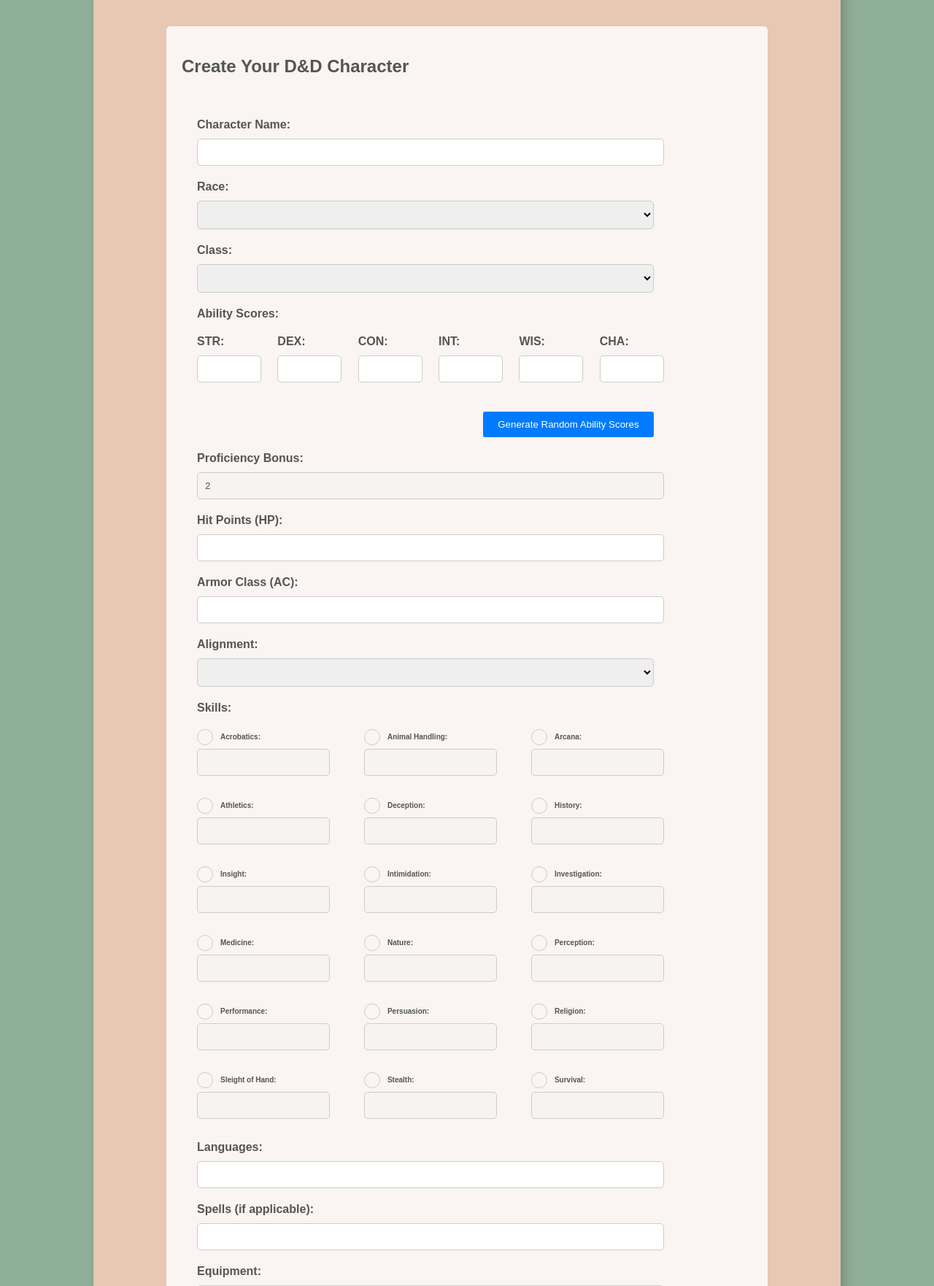
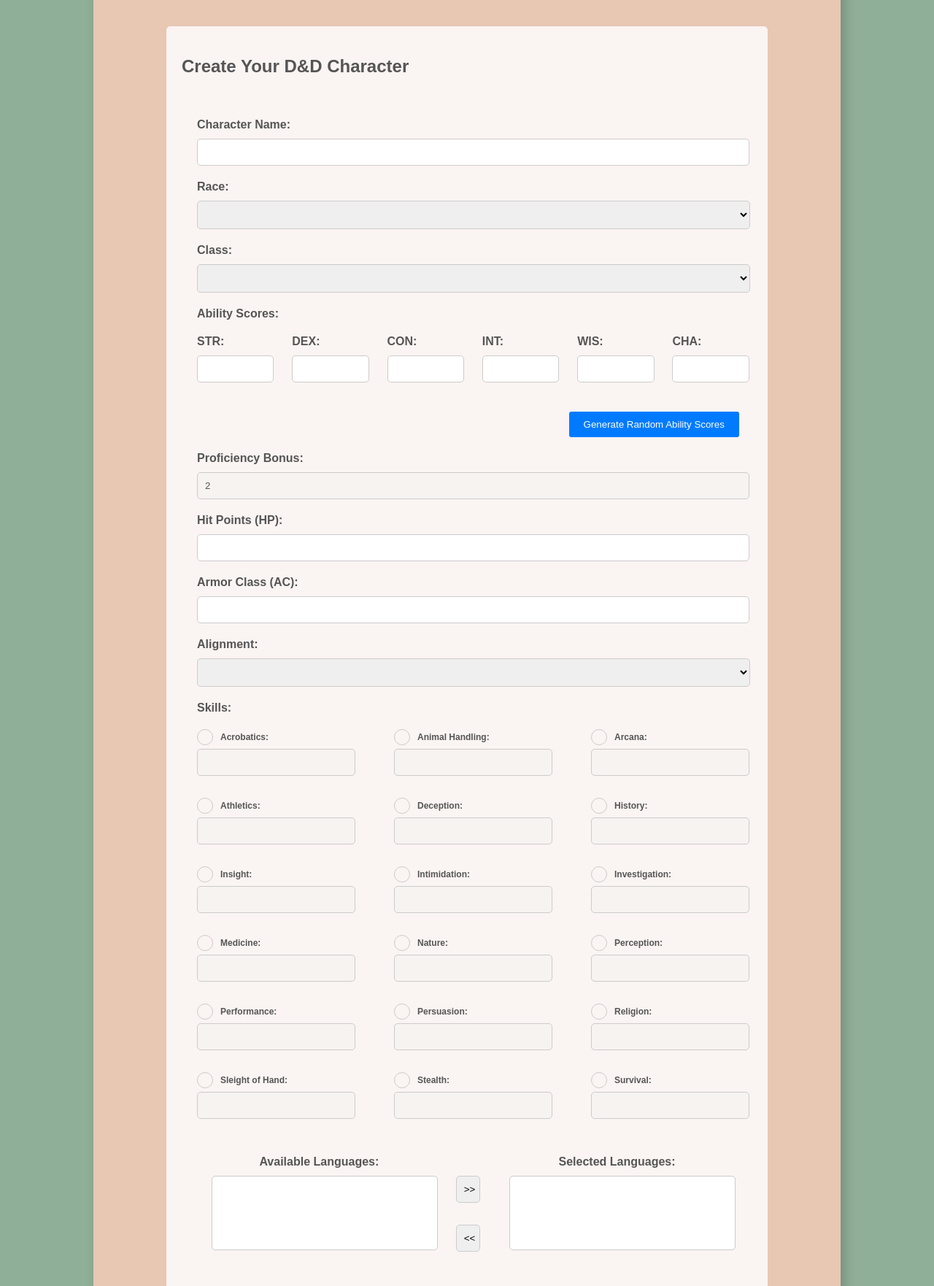
Before and after one commit to AngusDobson/dnd-app, a Flask app: page /character_creation in a window 1280 px wide. Shown: the part 144-1906 px from the top of the page at 73% size. Run offline with Flask 3, Linux system fonts and the light colour scheme; the visitor is signed in with stand-in values (Sample User, id 1); lists and menus that the app fills with data are empty; some libraries are stand-ins or nearby versions.

Commit message:
Character creation form complete

```diff
--- a/static/style.css
+++ b/static/style.css
@@ -115,6 +115,10 @@ input, textarea, select {
   padding-left: 10px;
   border: 1px solid #ccc;
   border-radius: 5px;
+}
+
+select {
+  width: calc(100% + 15px);
 }
 
 button {
@@ -397,10 +401,6 @@ button:hover {
   border: 1px solid var(--background-color);
   border-radius: 5px;
   background-color: var(--background-color);
-  width: 80%;
-}
-
-.char-creation-form form {
   width: 95%;
 }
 
@@ -457,7 +457,7 @@ button:hover {
 }
 
 .selector > label:nth-of-type(2){
-  font-size: 10px;
+  font-size: 12px;
 }
 
 .selector input[type="checkbox"]:checked + label:first-of-type {
@@ -467,12 +467,38 @@ button:hover {
 .ability-score-container input {
   width: 100%;
 }
+
 .ability-scores-label, .skills-label{
   margin-bottom: 20px;
   display: block;
 }
+
 .char-creation-form button#generateAbilityScores {
   align-self: flex-end;
   margin-top: 10px;
   margin-bottom: 20px;
 }
+
+.selectionbox-container{
+  width: 100%;
+}
+
+.selectionbox-section {
+  display: flex;
+  justify-content: center;
+}
+
+.selectionbox-section > .selectionbox-div, .selectionbox-buttons {
+  padding: 20px;
+}
+
+.selectionbox-buttons{
+  display: flex;
+  flex-direction: column;
+  margin-top: 18px;
+}
+
+.selectionbox-section > .selectionbox-div {
+  text-align: center;
+  width: 50%;
+}
--- a/templates/character_creation.html
+++ b/templates/character_creation.html
@@ -7,6 +7,8 @@
     <link rel="stylesheet" type="text/css" href="/static/style.css">
     <title>Tomekeeper - Welcome Traveler!</title>
     <script src="https://cdnjs.cloudflare.com/ajax/libs/axios/0.21.1/axios.min.js"></script>
+    <script src="https://ajax.googleapis.com/ajax/libs/jquery/3.5.1/jquery.min.js"></script>
+
 </head>
 <body class="main-body">
     <div class="main-div">
@@ -229,15 +231,56 @@
                   <input id="Survival" name="Survival" required disabled>
                 </div>
               </div>
+              <div class="selectionbox-container">
+                <section class="selectionbox-section">
+                  <div class="selectionbox-div">
+                    <label for="availableLanguages">Available Languages:</label>
+                    <select id="availableLanguages" size="5" multiple></select>
+                  </div>
+                  <div class="selectionbox-buttons">
+                    <input type="button" id="btnAddLang" value="&gt;&gt;" />
+                    <input type="button" id="btnRemoveLang" value="&lt;&lt;" />
+                  </div>
+                  <div class="selectionbox-div">
+                    <label for="selectedLanguages">Selected Languages:</label>
+                    <select id="selectedLanguages" size="5" multiple></select>
+                  </div>
+                </section>
+              </div>
 
-              <label for="characterLanguages">Languages:</label>
-              <input type="text" id="characterLanguages" name="character_languages" required>
+              <div class="selectionbox-container" id="characterSpells" hidden>
+                <section class="selectionbox-section">
+                  <div class="selectionbox-div">
+                    <label for="availableSpells">Available Spells:</label>
+                    <select id="availableSpells" size="5" multiple></select>
+                  </div>
+                  <div class="selectionbox-buttons">
+                    <input type="button" id="btnAddSpell" value="&gt;&gt;" />
+                    <input type="button" id="btnRemoveSpell" value="&lt;&lt;" />
+                  </div>
+                  <div class="selectionbox-div">
+                    <label for="selectedSpells">Selected Spells:</label>
+                    <select id="selectedSpells" size="5" multiple></select>
+                  </div>
+                </section>
+              </div>
 
-              <label for="characterSpells">Spells (if applicable):</label>
-              <input type="text" id="characterSpells" name="character_spells">
-
-              <label for="characterEquipment">Equipment:</label>
-              <input type="text" id="characterEquipment" name="character_equipment" required>
+              <div class="selectionbox-container">
+                <section class="selectionbox-section">
+                  <div class="selectionbox-div">
+                    <label for="availableEquipment">Available Equipment:</label>
+                    <select id="availableEquipment" size="5" multiple></select>
+                  </div>
+                  <div class="selectionbox-buttons">
+                    <input type="button" id="btnAddEquip" value="&gt;&gt;" />
+                    <input type="button" id="btnRemoveEquip" value="&lt;&lt;" />
+                  </div>
+                  <div class="selectionbox-div">
+                    <label for="selectedEquipment">Selected Equipment:</label>
+                    <select id="selectedEquipment" size="5" multiple></select>
+                  </div>
+                </section>
+              </div>
 
               <label for="characterAppearance">Appearance:</label>
               <textarea id="characterAppearance" name="character_appearance" required></textarea>
@@ -315,6 +358,83 @@
           });
         }));
 
+        // Fetch languages
+        axios.get('https://www.dnd5eapi.co/api/languages').then(response => {
+          const languageSelect = document.getElementById('availableLanguages');
+          response.data.results.forEach(language => {
+            const option = document.createElement('option');
+            option.value = language.index;
+            option.text = language.name;
+            languageSelect.add(option);
+          });
+        });
+
+        // Fetch spells
+        axios.get('https://www.dnd5eapi.co/api/spells').then(response => {
+          const spellsSelect = document.getElementById('availableSpells');
+          response.data.results.forEach(spell => {
+            const option = document.createElement('option');
+            option.value = spell.index;
+            option.text = spell.name;
+            spellsSelect.add(option);
+          });
+        });
+
+        // Fetch equipment
+        axios.get('https://www.dnd5eapi.co/api/equipment').then(response => {
+          const equipmentSelect = document.getElementById('availableEquipment');
+          response.data.results.forEach(equipment => {
+            const option = document.createElement('option');
+            option.value = equipment.index;
+            option.text = equipment.name;
+            equipmentSelect.add(option);
+          });
+        });
+
+        // Button functionality language
+        $("#btnAddLang").click(function () {
+          var selectedLanguages = $("#availableLanguages option:selected");
+          $("#selectedLanguages").append(selectedLanguages);
+        });
+
+        $("#btnRemoveLang").click(function () {
+          var removedLanguages = $("#selectedLanguages option:selected");
+          $("#availableLanguages").append(removedLanguages);
+        });
+
+        // Button functionality spells
+        $("#btnAddSpell").click(function () {
+          var selectedSpells = $("#availableSpells option:selected");
+          $("#selectedSpells").append(selectedSpells);
+        });
+
+        $("#btnRemoveSpell").click(function () {
+          var removedSpells = $("#selectedSpells option:selected");
+          $("#availableSpells").append(removedSpells);
+        });
+
+        // Button functionality equipment
+        $("#btnAddEquip").click(function () {
+          var selectedEquipment = $("#availableEquipment option:selected");
+          $("#selectedEquipment").append(selectedEquipment);
+        });
+
+        $("#btnRemoveEquip").click(function () {
+          var removedEquipment = $("#selectedEquipment option:selected");
+          $("#availableEquipment").append(removedEquipment);
+        });
+
+        document.getElementById('characterClass').addEventListener('change', function () {
+          const spellcastingClasses = ['Bard', 'Sorcerer', 'Warlock', 'Wizard', 'Cleric', 'Druid', 'Ranger', 'Paladin'];
+          const selectedClass = this.options[this.selectedIndex].text;
+
+          if (spellcastingClasses.includes(selectedClass)) {
+            document.getElementById('characterSpells').hidden = false;
+          } else {
+            document.getElementById('characterSpells').hidden = true;
+          }
+        });
+
         // Set constant proficiency bonus (for levels 1-4)
         const proficiencyBonus = 2;
         document.getElementById('characterProficiencyBonus').value = proficiencyBonus;
@@ -363,6 +483,7 @@
               }
             }
           });
+
         });
 
         // Add event listeners for each skill when the page loads
```
